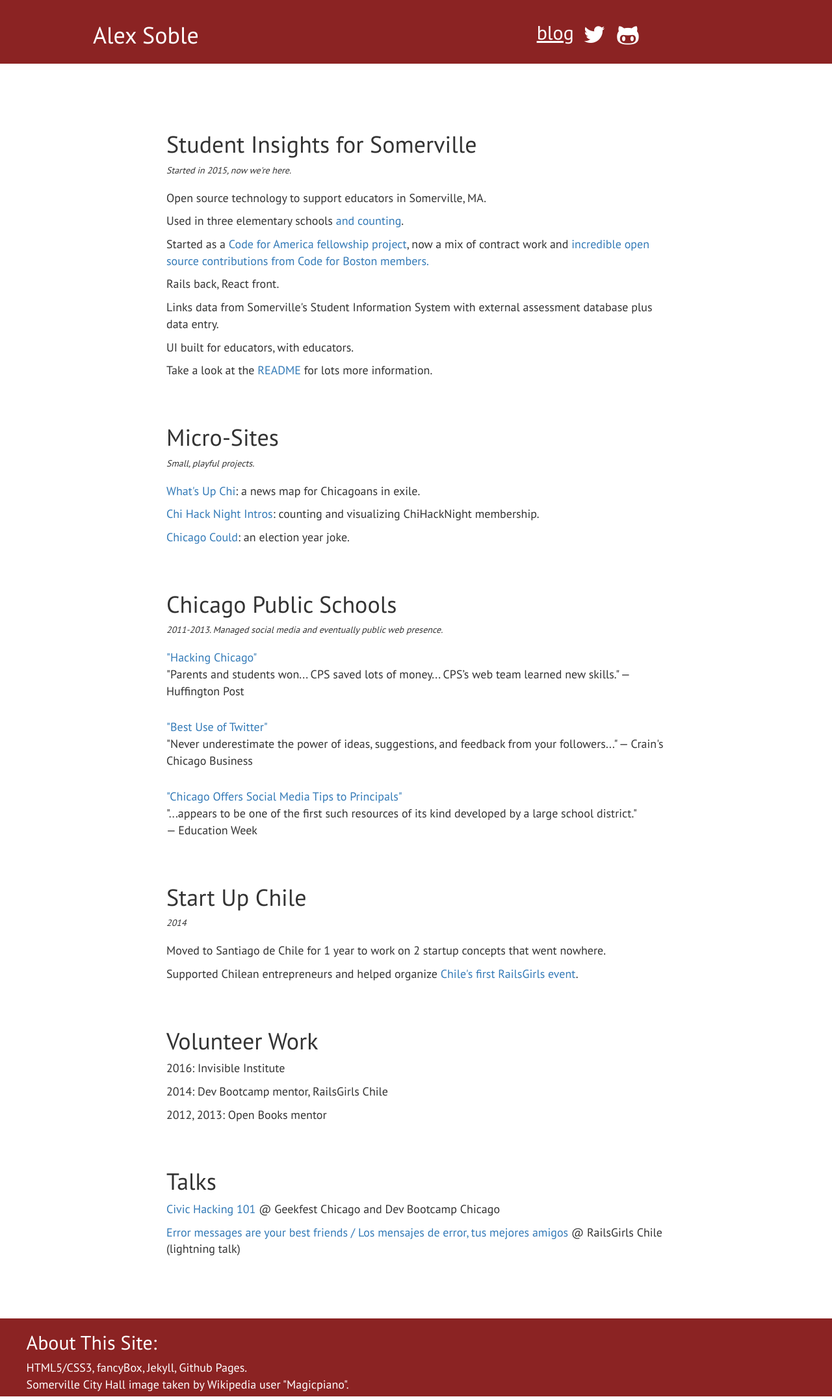
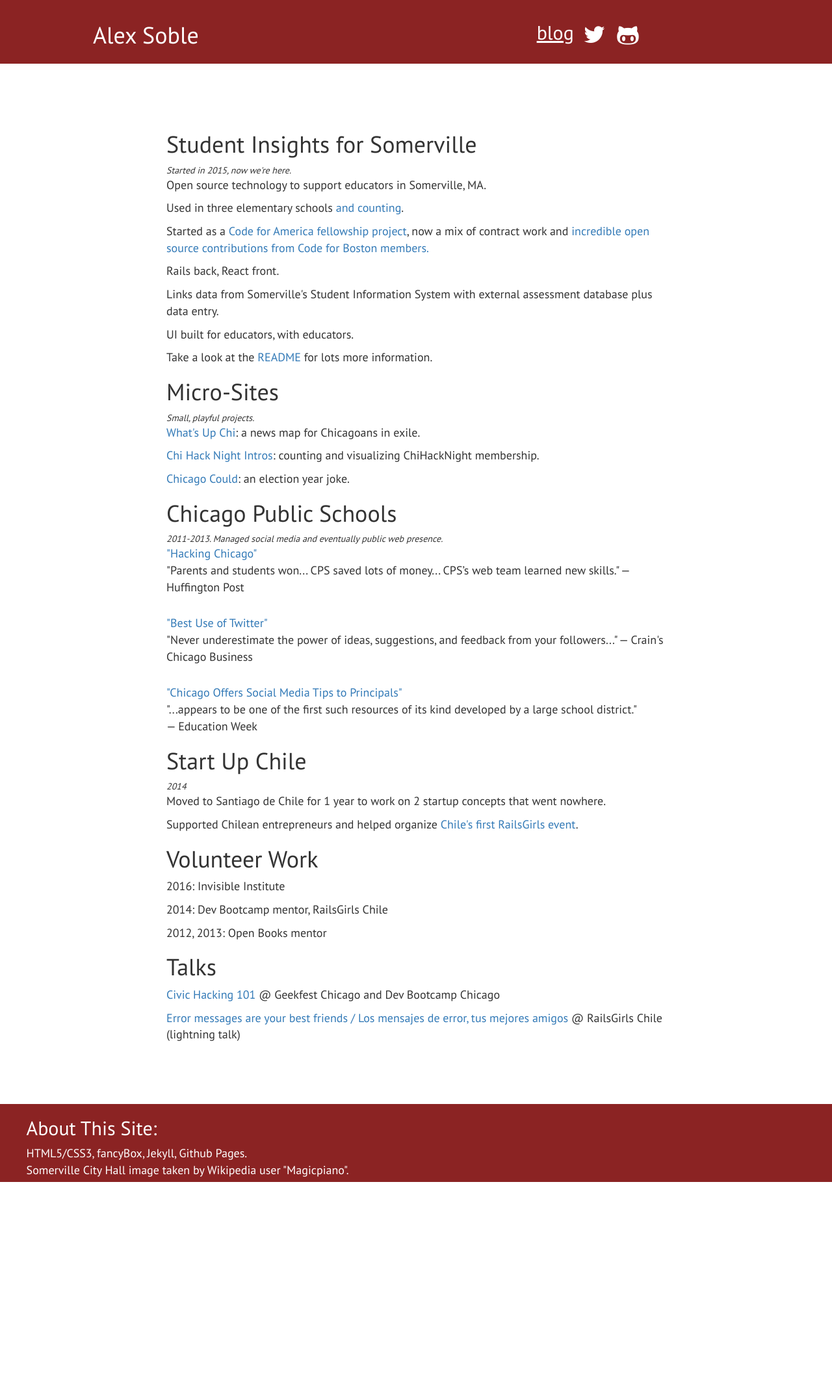
Before and after one commit to alexsoble/alexsoble, a Jekyll site: the page built from cv.html, in a window 1280 px wide. Shown: the whole page at 65% size. Built offline with Jekyll 4.4.1, drawn with Linux system fonts in a browser that asks for light colours; nearby versions of some CDN libraries; after the commit the page ends 1823 px from its top, so only the background shows below that.

Commit message:
Add tags and get rid of <br>s

```diff
--- a/cv.html
+++ b/cv.html
@@ -3,10 +3,9 @@
 title: CV
 ---
 
+<div class="cv-item" data-chronology="2015" data-impact="medium" data-skill="developer">
   <h1>Student Insights for Somerville</h1>
-<em>Started in 2015, now we're here.</em>
-<br/>
-<br/>
+  <em class="cv-item-subhead">Started in 2015, now we're here.</em>
   <p>Open source technology to support educators in Somerville, MA.</p>
   <p>Used in three elementary schools <a href="https://github.com/studentinsights/studentinsights/#school-deployment" target="_blank" rel="noopener noreferrer">and counting</a>.</p>
   <p>Started as a <a href="https://www.codeforamerica.org/why-government/our-partners/somerville-ma" target="_blank" rel="noopener noreferrer">Code for America fellowship project</a>, now a mix of contract work and <a href="http://www.alexsoble.com/2016/06/06/what-hack-night-is-good-for-somerville/" target="_blank">incredible open source contributions from Code for Boston members.</a></li>
@@ -15,26 +14,19 @@
   <p>UI built for educators, with educators.</p>
   <p>Take a look at the <a href="https://github.com/studentinsights/studentinsights/blob/master/README.md" target="_blank" rel="noopener noreferrer">README</a> for lots more information.</p>
   </ul>
+</div>
 
-<br/>
-<br/>
-
+<div class="cv-item" data-chronology="2015" data-impact="low" data-skill="developer">
   <h1>Micro-Sites</h1>
-<em>Small, playful projects.</em>
-<br/>
-<br/>
-
+  <em class="cv-item-subhead">Small, playful projects.</em>
   <p><a href="http://alexsoble.github.io/whats-up-chi/" target="_blank" rel="noopener noreferrer">What's Up Chi</a>: a news map for Chicagoans in exile.</p>
   <p><a href="http://alexsoble.github.io/chi-hack-night-intros/" target="_blank" rel="noopener noreferrer">Chi Hack Night Intros</a>: counting and visualizing ChiHackNight membership.</p>
   <p><a href="http://alexsoble.github.io/chicago-could/" target="_blank" rel="noopener noreferrer">Chicago Could</a>: an election year joke.</p>
+</div>
 
-<br/>
-<br/>
-
+<div class="cv-item" data-chronology="2013" data-impact="medium" data-skill="product,social">
   <h1>Chicago Public Schools</h1>
-<em>2011-2013. Managed social media and eventually public web presence.</em>
-<br/>
-<br/>
+  <em class="cv-item-subhead">2011-2013. Managed social media and eventually public web presence.</em>
   <p>
     <a href="http://www.huffingtonpost.com/derek-eder/chicago-public-schools-locator-map_b_2119284.html"
        target="_blank"
@@ -64,29 +56,24 @@
     <br/>
     "...appears to be one of the first such resources of its kind developed by a large school district." — Education Week
   </p>
+</div>
 
-<br/>
-<br/>
-
+<div class="cv-item" data-chronology="2014" data-impact="low" data-skill="developer,entrepreneurship">
   <h1>Start Up Chile</h1>
-<em>2014</em>
-<br/>
-<br/>
+  <em class="cv-item-subhead">2014</em>
   <p>Moved to Santiago de Chile for 1 year to work on 2 startup concepts that went nowhere.</p>
   <p>Supported Chilean entrepreneurs and helped organize <a href="https://alexsoble.com/2014/05/28/rails-girls-chile/" target="_blank">Chile's first RailsGirls event</a>.</p>
   <p></p>
+</div>
 
-<br/>
-<br/>
-
+<div class="cv-item" data-chronology="2016" data-impact="medium" data-skill="developer">
   <h1>Volunteer Work</h1>
   <p>2016: Invisible Institute</p>
   <p>2014: Dev Bootcamp mentor, RailsGirls Chile</p>
   <p>2012, 2013: Open Books mentor</p>
+</div>
 
-<br/>
-<br/>
-
+<div class="cv-item" data-chronology="2014" data-impact="low" data-skill="speaking">
   <h1>Talks</h1>
   <p>
     <a href="http://alexsoble.github.io/civic-tech-101-chicago/#3" target="_blank" rel="noopener noreferrer">
@@ -100,3 +87,4 @@
     </a>
     @ RailsGirls Chile (lightning talk)
   </p>
+</div>
```
Lines whose indentation alone changed are shown as unchanged.
